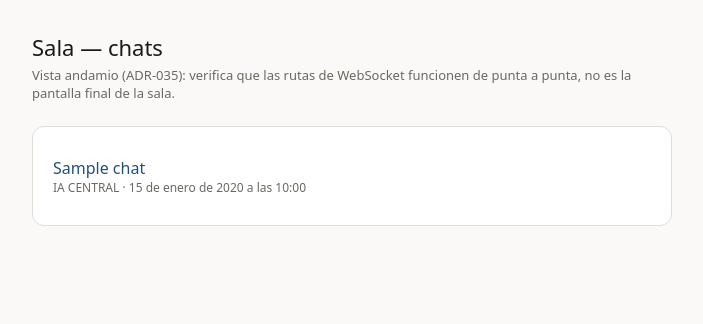
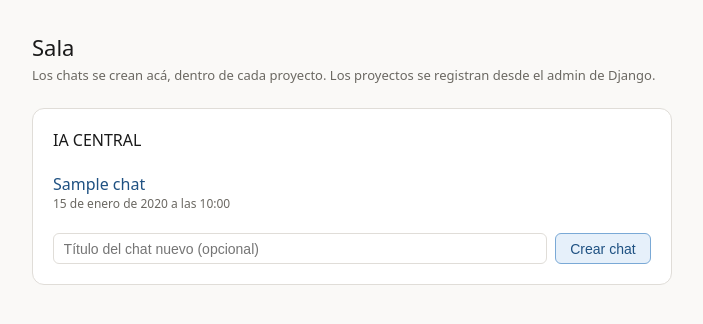
Before and after one commit to racetech-22/ia-central, a Django app: page /sala/ in a window 1280 px wide. Shown: the top 324 px of the page, without its empty margins (288-991 px from the left). Run offline with Django 5.2, Linux system fonts and the light colour scheme; a user stored in the database is signed in; data comes from the database, SQL or seed files in the repository; tables that the repository leaves empty hold one stand-in row (values such as "Sample post"); parts of the project's set-up code (start-up, migrations or seed data) failed here and were passed over.

Commit message:
Enmienda ADR-035: los chats se crean en la Sala, no en el admin
Correccion de diseno del Director: crear un chat dentro de un proyecto
es la operacion mas basica de la Sala, no interfaz prematura. Deja sin
efecto la Consecuencia de ADR-035 que mandaba al admin de Django.

apps/sala/urls.py reestructurado: "" -> vista_sala (lista proyectos
activos con sus chats y formulario de alta por proyecto), detalle se
muda a /sala/chat/<id>/, nueva /sala/chat/nuevo/ (crear_chat, solo POST
con CSRF). La ruta del WebSocket no se toco.

Chat.consultor_session_id pasa a admitir vacio (blank=True, migracion
0005) - un chat nace antes de que exista sesion de Consultor.

lista.html reescrita agrupada por proyecto con su propio formulario de
alta; si no hay proyectos, remite al admin (Proyecto si es editable
ahi). Cinco tests nuevos sobre las vistas nuevas.

apps/sala/admin.py NO se toco: ChatAdmin sigue siendo de solo lectura
junto a las otras cinco tablas que escribe el sistema, Proyecto sigue
siendo la unica entidad editable, coherente con ADR-025 punto 5. Esto
cierra el hallazgo del commit 24b8da9 al reves de lo que parecia: el
admin estaba bien, la afirmacion de la ADR sobre donde se crean los
chats era la que estaba mal.

Verificado antes de commitear: B1 sin cambios pendientes. B2 migrate
aplico limpio. B3 suite en verde 32/32 (27 previos + 5 nuevos). B4
imagen reconstruida y contenedor web recreado. B5 contra el sitio real,
curl a https://aicentral.network/sala/ devolvio 302.

docs/estado.yml deliberadamente sin tocar: pilar1_rutas_websocket sigue
construido, pilar1_sala_navegador sigue pendiente.

Actualizados en el mismo commit docs/decisiones/ADR-035 (enmienda) y
ARQUITECTURA.md §6.

Co-Authored-By: Claude Sonnet 5 <noreply@anthropic.com>

```diff
--- a/apps/sala/models.py
+++ b/apps/sala/models.py
@@ -49,7 +49,10 @@ class Chat(models.Model):
     # Antes "session_id" a secas — ambiguo desde que hay dos roles (ADR-033
     # punto 2). Es la sesión del Consultor, que sigue siendo una sola por
     # Chat (corre sobre el Claude Agent SDK vía orchestrator.run(...)).
-    consultor_session_id = models.CharField(max_length=255)
+    # Vacío al crear el chat (ADR-035, enmienda 2026-08-08): un chat nace en
+    # la Sala antes de que exista sesión de Consultor, se llena cuando el
+    # Consultor arranque, no antes.
+    consultor_session_id = models.CharField(max_length=255, blank=True)
     titulo = models.CharField(max_length=255, blank=True)
     # Elección de agente+modelo del catálogo de ADR-027, por chat y no por
     # proyecto (ADR-030 punto 1).
--- a/apps/sala/templates/sala/detalle.html
+++ b/apps/sala/templates/sala/detalle.html
@@ -23,7 +23,7 @@
 <body>
 <div class="wrap">
   <h1>{{ chat.titulo|default:chat.consultor_session_id|default:"(sin título)" }}</h1>
-  <p class="meta"><a href="{% url 'lista_chats' %}">&larr; volver a la lista</a> — vista andamio (ADR-035), no la pantalla final.</p>
+  <p class="meta"><a href="{% url 'sala' %}">&larr; volver a la sala</a> — vista andamio (ADR-035), no la pantalla final.</p>
   <div class="card">
     <p>Estado del socket: <span id="estado" class="estado conectando">conectando</span></p>
     <ul id="eventos"></ul>
--- a/apps/sala/templates/sala/lista.html
+++ b/apps/sala/templates/sala/lista.html
@@ -10,33 +10,58 @@
   .wrap{max-width:640px;margin:0 auto}
   h1{font-size:22px;font-weight:500;margin:0 0 .25rem}
   .meta{font-size:13px;color:#6b6862;margin:0 0 1.5rem}
-  .card{background:#fff;border:1px solid #e0ddd8;border-radius:12px;padding:1.25rem}
-  ul{list-style:none;margin:0;padding:0}
+  .proyecto{background:#fff;border:1px solid #e0ddd8;border-radius:12px;padding:1.25rem;margin:0 0 1rem}
+  .proyecto h2{font-size:16px;font-weight:500;margin:0 0 .75rem}
+  ul{list-style:none;margin:0 0 .75rem;padding:0}
   li{border-bottom:1px solid #e0ddd8;padding:.6rem 0}
   li:last-child{border-bottom:none}
   a{color:#1f5182;text-decoration:none}
   a:hover{text-decoration:underline}
   .sub{font-size:12px;color:#6b6862}
+  .vacio{font-size:13px;color:#6b6862;margin:0 0 .75rem}
+  form.alta{display:flex;gap:.5rem}
+  form.alta input[type=text]{flex:1;padding:.4rem .6rem;border:1px solid #e0ddd8;border-radius:6px;font-size:14px}
+  form.alta button{padding:.4rem .9rem;border:1px solid #7aa9d6;background:#e6f0fa;color:#1f5182;
+    border-radius:6px;font-size:14px;cursor:pointer}
+  .sin-proyectos{background:#fff;border:1px solid #e0ddd8;border-radius:12px;padding:1.25rem}
 </style>
 </head>
 <body>
 <div class="wrap">
-  <h1>Sala — chats</h1>
-  <p class="meta">Vista andamio (ADR-035): verifica que las rutas de WebSocket funcionen de punta a punta, no es la pantalla final de la sala.</p>
-  <div class="card">
+  <h1>Sala</h1>
+  <p class="meta">Los chats se crean acá, dentro de cada proyecto. Los proyectos se registran desde el admin de Django.</p>
+
+  {% if proyectos %}
+    {% for proyecto in proyectos %}
+    <div class="proyecto">
+      <h2>{{ proyecto.nombre }}</h2>
+      {% with chats=proyecto.chats.all %}
         {% if chats %}
         <ul>
           {% for chat in chats %}
           <li>
-        <a href="{% url 'detalle_chat' chat.id %}">{{ chat.titulo|default:chat.consultor_session_id|default:"(sin título)" }}</a>
-        <div class="sub">{{ chat.proyecto.nombre }} &middot; {{ chat.creado_en }}</div>
+            <a href="{% url 'detalle_chat' chat.id %}">{{ chat.titulo|default:"(sin título)" }}</a>
+            <div class="sub">{{ chat.creado_en }}</div>
           </li>
           {% endfor %}
         </ul>
         {% else %}
-    <p>No hay chats todavía. Se crean desde <a href="{% url 'admin:sala_chat_changelist' %}">el admin de Django</a>.</p>
+        <p class="vacio">Este proyecto todavía no tiene chats.</p>
         {% endif %}
+      {% endwith %}
+      <form class="alta" method="post" action="{% url 'crear_chat' %}">
+        {% csrf_token %}
+        <input type="hidden" name="proyecto_id" value="{{ proyecto.id }}">
+        <input type="text" name="titulo" placeholder="Título del chat nuevo (opcional)">
+        <button type="submit">Crear chat</button>
+      </form>
     </div>
+    {% endfor %}
+  {% else %}
+  <div class="sin-proyectos">
+    <p>No hay proyectos todavía. Se registran desde <a href="{% url 'admin:sala_proyecto_add' %}">el admin de Django</a>.</p>
+  </div>
+  {% endif %}
 </div>
 </body>
 </html>
--- a/apps/sala/urls.py
+++ b/apps/sala/urls.py
@@ -3,6 +3,7 @@ from django.urls import path
 from . import views
 
 urlpatterns = [
-    path("", views.lista_chats, name="lista_chats"),
-    path("<int:chat_id>/", views.detalle_chat, name="detalle_chat"),
+    path("", views.vista_sala, name="sala"),
+    path("chat/<int:chat_id>/", views.detalle_chat, name="detalle_chat"),
+    path("chat/nuevo/", views.crear_chat, name="crear_chat"),
 ]
--- a/apps/sala/views.py
+++ b/apps/sala/views.py
@@ -1,17 +1,33 @@
 from django.contrib.auth.decorators import user_passes_test
-from django.shortcuts import get_object_or_404, render
+from django.shortcuts import get_object_or_404, redirect, render
+from django.views.decorators.http import require_POST
 
-from .models import Chat
+from .models import Chat, Proyecto
 
 es_superusuario = user_passes_test(lambda u: u.is_superuser, login_url="admin:login")
 
 
 @es_superusuario
-def lista_chats(request):
-    """Vista andamio (ADR-035): lista los Chat existentes. Sin pantalla de
-    creación — los chats se crean desde el admin de Django por ahora."""
-    chats = Chat.objects.select_related("proyecto").all()
-    return render(request, "sala/lista.html", {"chats": chats})
+def vista_sala(request):
+    """La Sala (ADR-035, enmienda 2026-08-08): lista los proyectos activos
+    con sus chats y un formulario de alta por proyecto. Los chats se crean
+    acá, no en el admin de Django — el admin queda como editor de base de
+    datos, con Proyecto como única entidad editable ahí."""
+    proyectos = Proyecto.objects.filter(activo=True).prefetch_related("chats")
+    return render(request, "sala/lista.html", {"proyectos": proyectos})
+
+
+@es_superusuario
+@require_POST
+def crear_chat(request):
+    """Solo POST, con CSRF. consultor_session_id queda vacío: lo fija el
+    Consultor cuando exista, no se inventa acá."""
+    proyecto = get_object_or_404(Proyecto, pk=request.POST.get("proyecto_id"), activo=True)
+    chat = Chat.objects.create(
+        proyecto=proyecto,
+        titulo=request.POST.get("titulo", ""),
+    )
+    return redirect("detalle_chat", chat_id=chat.id)
 
 
 @es_superusuario
```
Also changed, not shown: ARQUITECTURA.md (+1 -1 lines), apps/sala/tests.py (+66 -0 lines), docs/decisiones/ADR-035-rutas-websocket-sala.md (+10 -0 lines), CHANGELOG.md, apps/sala/migrations/0005_alter_chat_consultor_session_id.py (added). Lines whose indentation alone changed are shown as unchanged.
